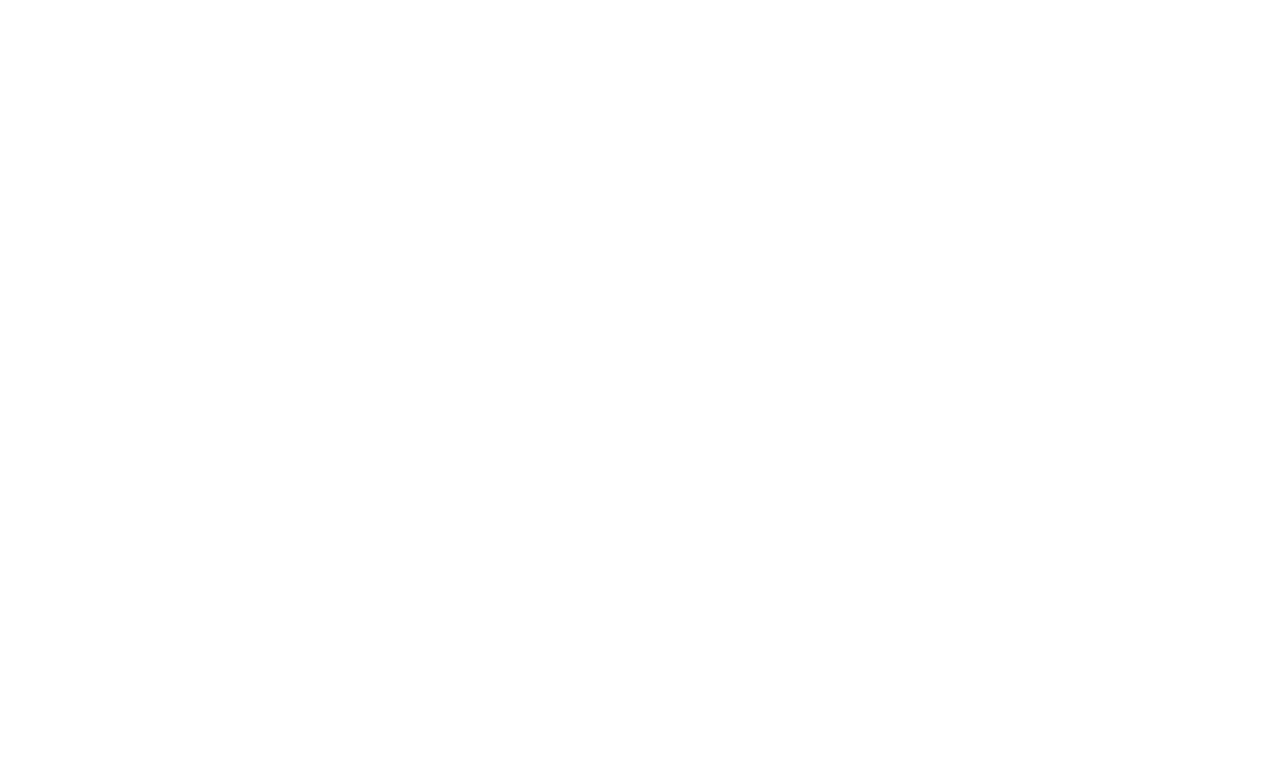
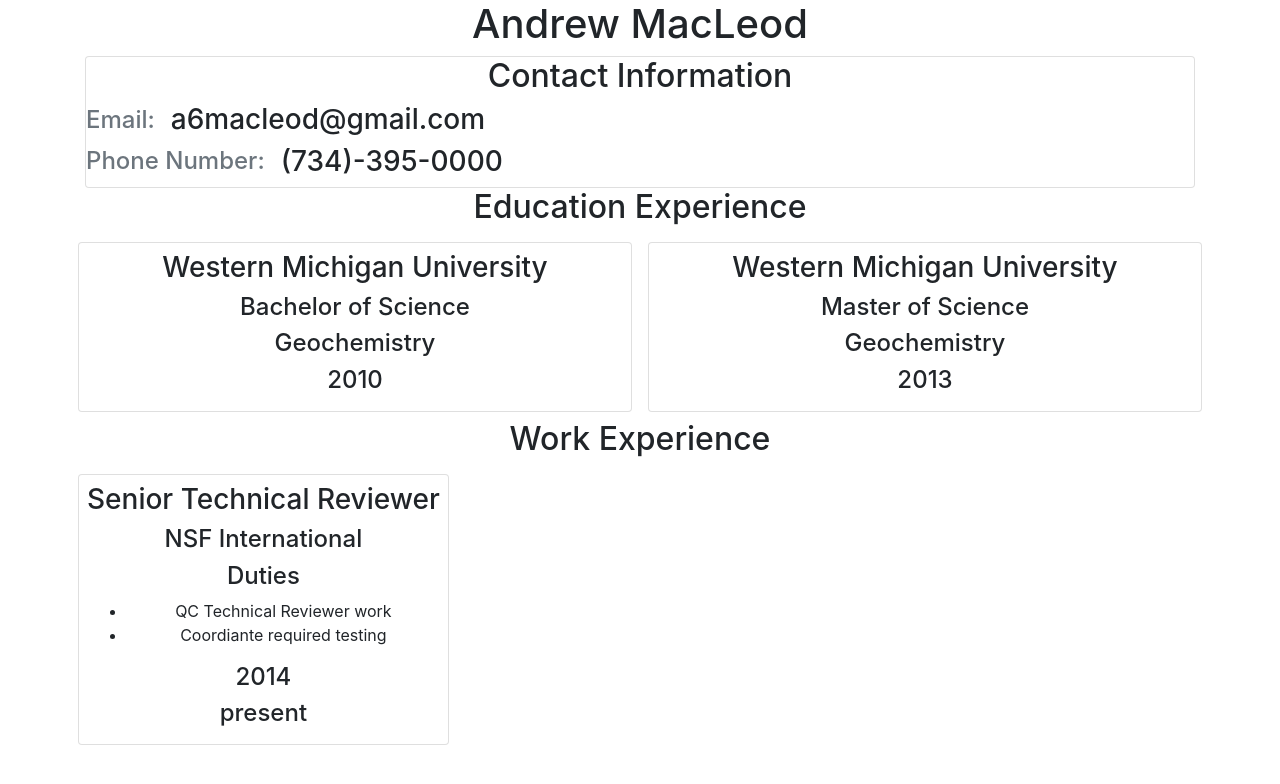
Before and after one commit to a6macleod/cv-project, a React (Create React App) app: page / in a window 1280 px wide. Shown: the top 784 px of the page. Built offline with nearby package versions, Linux system fonts and the light colour scheme.

Commit message:
Add uniqid and get all components talking to state

```diff
--- a/package.json
+++ b/package.json
@@ -34,5 +34,8 @@
       "last 1 firefox version",
       "last 1 safari version"
     ]
+  },
+  "devDependencies": {
+    "uniqid": "^5.2.0"
   }
 }
--- a/public/index.html
+++ b/public/index.html
@@ -24,7 +24,13 @@
       work correctly both with client-side routing and a non-root public URL.
       Learn how to configure a non-root public URL by running `npm run build`.
     -->
-    <title>React App</title>
+    <link
+      rel="stylesheet"
+      href="https://cdn.jsdelivr.net/npm/bootstrap@4.5.3/dist/css/bootstrap.min.css"
+      integrity="sha384-TX8t27EcRE3e/ihU7zmQxVncDAy5uIKz4rEkgIXeMed4M0jlfIDPvg6uqKI2xXr2"
+      crossorigin="anonymous"
+    />
+    <title>Andrew MacLeod's CV</title>
   </head>
   <body>
     <noscript>You need to enable JavaScript to run this app.</noscript>
--- a/src/App.js
+++ b/src/App.js
@@ -1,7 +1,56 @@
+import React from "react";
+import GeneralInformation from "./components/GeneralInformation";
+import Education from "./components/Education";
+import Experience from "./components/Experience";
 import "./App.css";
 
-function App() {
-  return <div className="App"></div>;
+class App extends React.Component {
+  constructor(props) {
+    super(props);
+
+    this.state = {
+      name: "Andrew MacLeod",
+      email: "a6macleod@gmail.com",
+      phone: "(734)-395-0000",
+      education: [
+        {
+          school: "Western Michigan University",
+          degree: "Bachelor of Science",
+          focus: "Geochemistry",
+          yearGraduated: "2010",
+        },
+        {
+          school: "Western Michigan University",
+          degree: "Master of Science",
+          focus: "Geochemistry",
+          yearGraduated: "2013",
+        },
+      ],
+      experience: [
+        {
+          jobTitle: "Senior Technical Reviewer",
+          company: "NSF International",
+          duties: ["QC Technical Reviewer work", "Coordiante required testing"],
+          startYear: "2014",
+          endYear: "present",
+        },
+      ],
+    };
+  }
+
+  render() {
+    return (
+      <div className="App container">
+        <GeneralInformation
+          name={this.state.name}
+          email={this.state.email}
+          phone={this.state.phone}
+        />
+        <Education education={this.state.education} />
+        <Experience experience={this.state.experience} />
+      </div>
+    );
+  }
 }
 
 export default App;
--- a/src/components/Education.js
+++ b/src/components/Education.js
@@ -0,0 +1,32 @@
+import React from "react";
+import uniqid from "uniqid";
+
+const Education = (props) => {
+  return (
+    <div>
+      <h2>Education Experience</h2>
+      <div className="row">
+        {props.education.map((edu) => {
+          return (
+            <div key={uniqid()} className="col wrapper card p-2 m-2">
+              <h3 key={uniqid()} className="school">
+                {edu.school}
+              </h3>
+              <h4 key={uniqid()} className="degree">
+                {edu.degree}
+              </h4>
+              <h4 key={uniqid()} className="Focus">
+                {edu.focus}
+              </h4>
+              <h4 key={uniqid()} className="yearGraduated">
+                {edu.yearGraduated}
+              </h4>
+            </div>
+          );
+        })}
+      </div>
+    </div>
+  );
+};
+
+export default Education;
--- a/src/components/Experience.js
+++ b/src/components/Experience.js
@@ -0,0 +1,42 @@
+import React from "react";
+import uniqid from "uniqid";
+
+const Experience = (props) => {
+  return (
+    <div>
+      <h2>Work Experience</h2>
+      <div className="row">
+        {props.experience.map((exp) => {
+          return (
+            <div key={uniqid()} className="col-sm- wrapper card p-2 m-2">
+              <h3 key={uniqid()} className="jobTitle">
+                {exp.jobTitle}
+              </h3>
+              <h4 key={uniqid()} className="company">
+                {exp.company}
+              </h4>
+              <div className="wrapper">
+                <h4 key={uniqid()} className="duties">
+                  Duties
+                </h4>
+                <ul>
+                  {exp.duties.map((duty) => {
+                    return <li key={uniqid()}>{duty}</li>;
+                  })}
+                </ul>
+              </div>
+              <h4 key={uniqid()} className="startYear">
+                {exp.startYear}
+              </h4>
+              <h4 key={uniqid()} className="endYear">
+                {exp.endYear}
+              </h4>
+            </div>
+          );
+        })}
+      </div>
+    </div>
+  );
+};
+
+export default Experience;
--- a/src/components/GeneralInformation.js
+++ b/src/components/GeneralInformation.js
@@ -0,0 +1,25 @@
+import React from "react";
+
+const GeneralInformation = (props) => {
+  // enter education info
+  return (
+    <div className="">
+      <div className="wrapper">
+        <h1 className="name">{props.name}</h1>
+      </div>
+      <div className="card">
+        <h2>Contact Information</h2>
+        <div className="wrapper d-flex align-items-center">
+          <h4 className="mr-3 text-muted">Email:</h4>
+          <h3 className="email">{props.email}</h3>
+        </div>
+        <div className="wrapper d-flex align-items-center">
+          <h4 className="mr-3 text-muted">Phone Number:</h4>
+          <h3 className="phone">{props.phone}</h3>
+        </div>
+      </div>
+    </div>
+  );
+};
+
+export default GeneralInformation;
```
Also changed, not shown: public/manifest.json, 1 other file (tests, documents, lock files or other folders).
